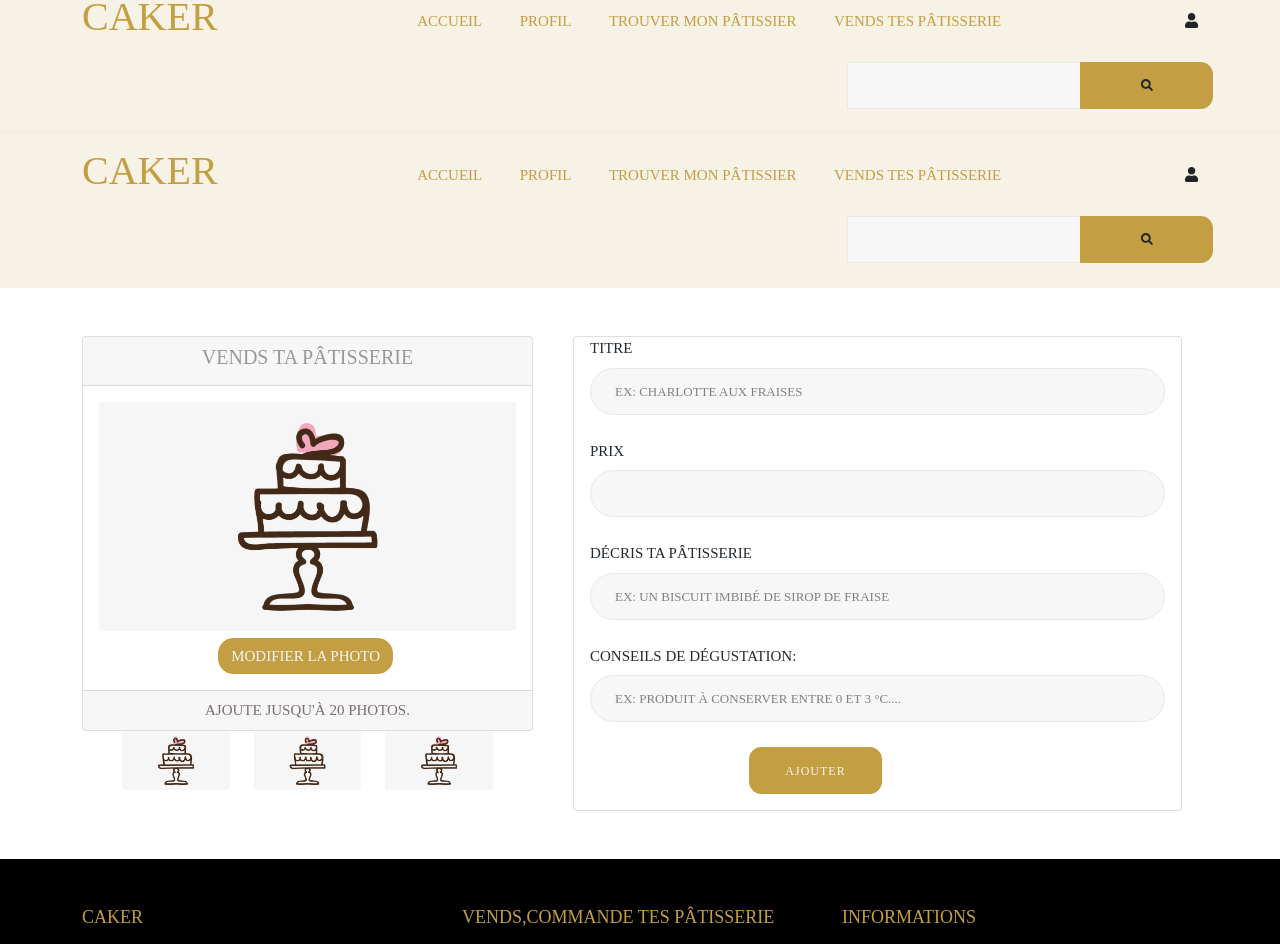
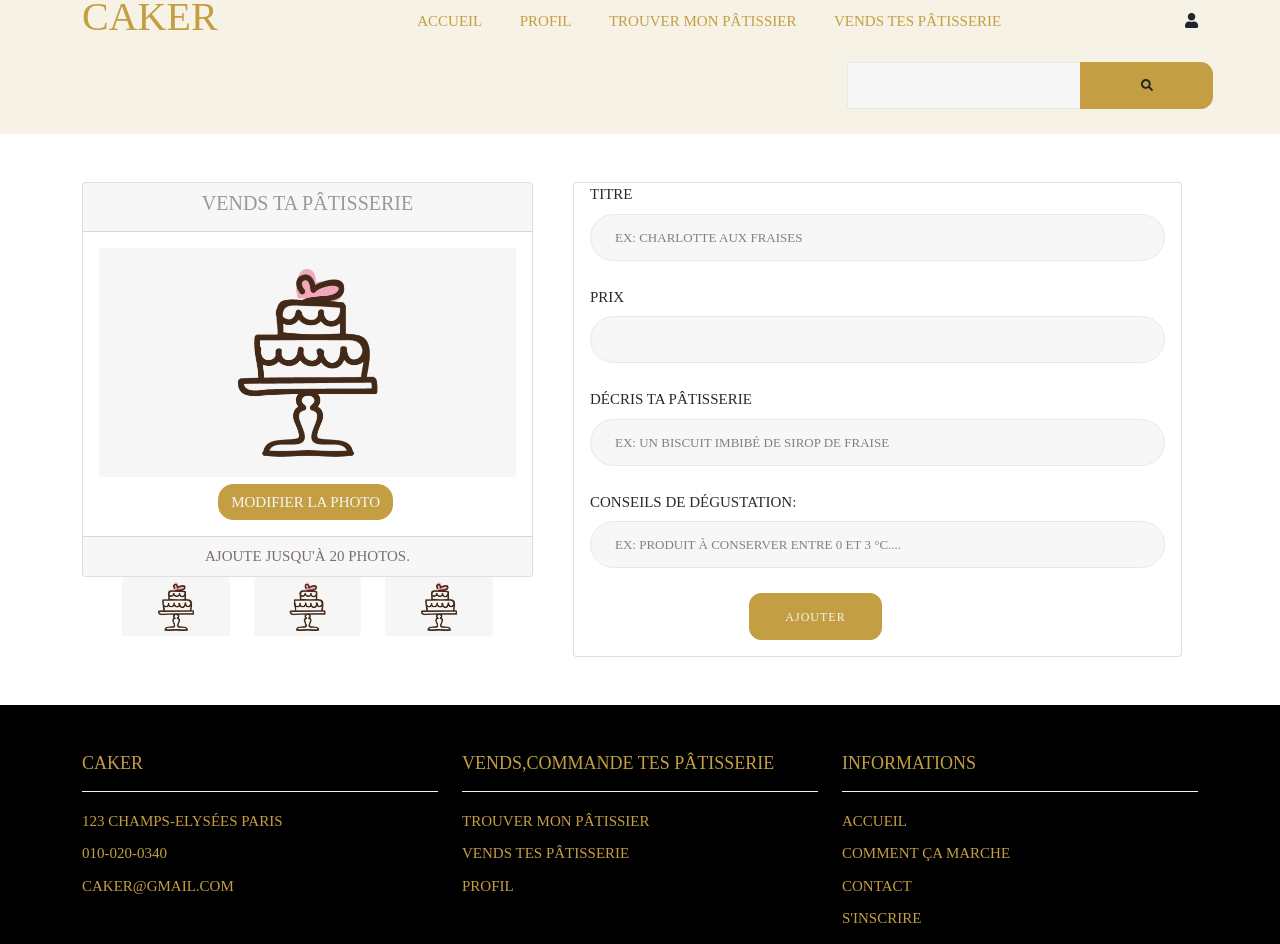
Before and after one commit to Meriambm93/caker_project, a Next.js app in the folder caker/: page /vendsTesPatisserie in a window 1280 px wide. Shown: the part 40-984 px from the top of the page. Built offline with nearby package versions, Linux system fonts and the light colour scheme.

Commit message:
feat: Modify page vendsTesPatisserie

```diff
--- a/caker/pages/vendsTesPatisserie.js
+++ b/caker/pages/vendsTesPatisserie.js
@@ -1,20 +1,9 @@
-import Footer from "../src/components/Footer"
-import Header from "../src/components/Header"
-import Head from "next/head"
 import Page from "../src/components/Page"
 import VendsTesPatisserie from "../src/components/VendsTesPatisserie"
 const vendsTesPatisserie = () => {
   return (
-    <Page>
-      <Head>
-        <title>Vends_Tes_Patisserie</title>
-        <meta name="viewport" content="initial-scale=1.0, width=device-width" />
-      </Head>
-
-      <Header></Header>
+    <Page title="vendsTesPtissere">
       <VendsTesPatisserie></VendsTesPatisserie>
-
-      <Footer></Footer>
     </Page>
   )
 }
```
